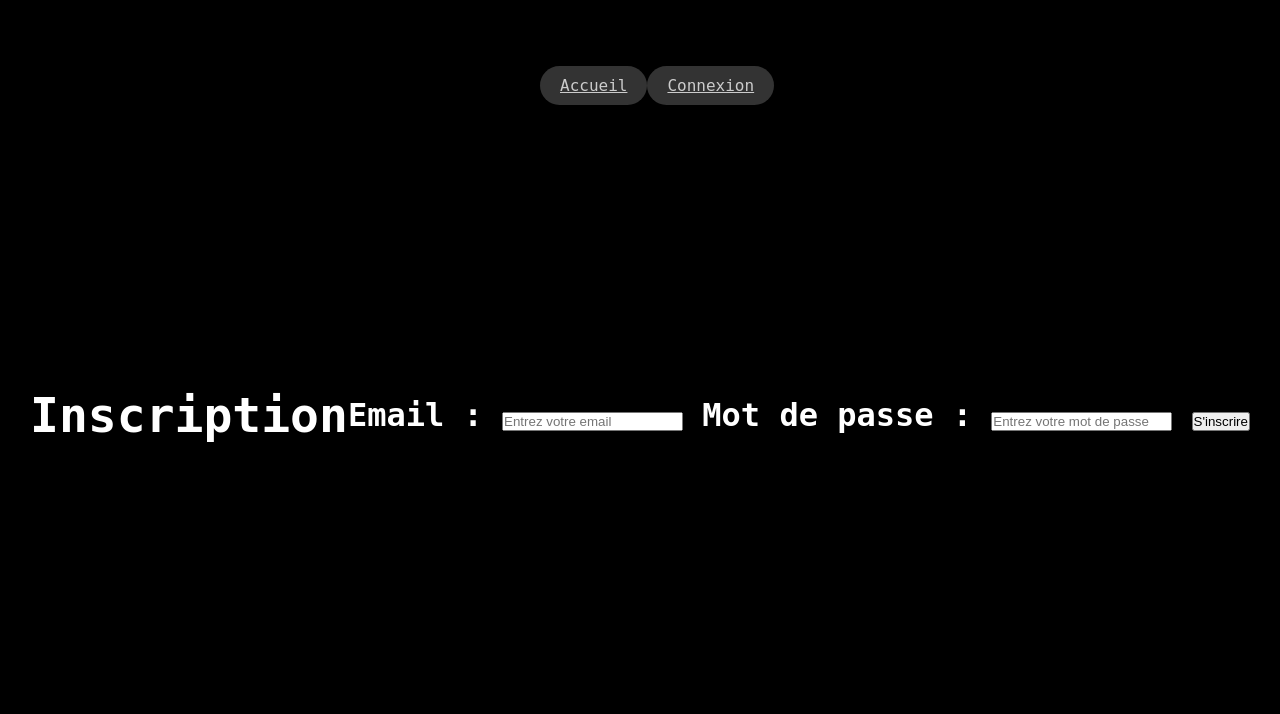
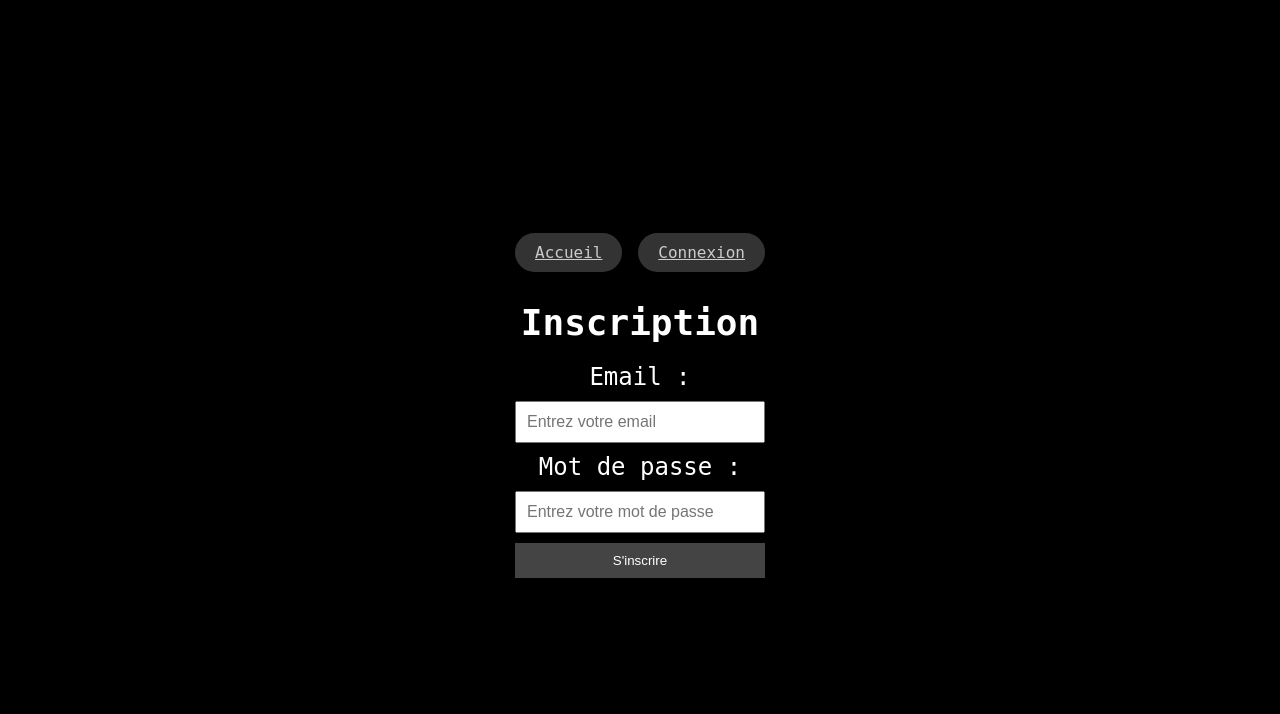
Before and after one commit to 9stown/9stown.github.io, a PHP site: page /register.html in a window 1280 px wide. Shown: the top 714 px of the page. Run offline with PHP 8.4, Linux system fonts and the light colour scheme; some libraries are stand-ins or nearby versions.

Commit message:
upd style.css

```diff
--- a/style.css
+++ b/style.css
@@ -11,7 +11,7 @@ body {
     display: flex;
     flex-direction: column;
     align-items: center;
-    justify-content: center; /* Center content vertically */
+    justify-content: center;
     height: 100vh;
     text-align: center;
 }
@@ -19,9 +19,9 @@ body {
 .nav {
     display: flex;
     justify-content: space-between;
-    width: 200px;
+    width: 250px;
     padding: 10px 0;
-    margin-top: -30px; /* Lift the navbar higher */
+    margin-bottom: 20px;
 }
 
 .nav-btn {
@@ -39,68 +39,35 @@ body {
 }
 
 .main-content {
-    font-size: 32px; /* Increase font size */
-    font-weight: 600;
+    font-size: 24px;
     display: flex;
+    flex-direction: column;
+    align-items: center;
     justify-content: center;
-    align-items: center;
-    height: calc(100vh - 200px); /* Adjust the height to accommodate the nav and footer */
 }
 
-.footer {
-    margin-bottom: 50px;
-    text-align: center;
+form {
+    display: flex;
+    flex-direction: column;
+    gap: 10px;
+    margin-top: 20px;
 }
 
-.footer p {
-    font-size: 24px; /* Increase font size for the footer */
-    margin-bottom: 5px;
+input[type="email"],
+input[type="password"] {
+    padding: 10px;
+    font-size: 16px;
+    width: 250px;
 }
 
-.footer a {
-    color: blue;
-    text-decoration: none;
-}
-
-.footer a:hover {
-    text-decoration: underline;
-}
-
-.login-container {
-    background-color: #222;
-    padding: 40px;
-    border-radius: 10px;
-    box-shadow: 0 4px 10px rgba(255, 255, 255, 0.2);
-    width: 300px;
-    text-align: left;
-}
-
-.login-container h2 {
-    margin-bottom: 20px;
-    font-size: 28px;
-}
-
-.login-container label {
-    font-size: 18px;
-    margin-bottom: 10px;
-    display: block;
-}
-
-.login-container input {
-    width: 100%;
+input[type="button"] {
     padding: 10px;
-    margin-bottom: 20px;
+    background-color: #444;
+    color: white;
     border: none;
-    border-radius: 5px;
-    font-size: 16px;
-}
-
-.login-container input[type="submit"] {
-    background-color: #333;
-    color: white;
     cursor: pointer;
 }
 
-.login-container input[type="submit"]:hover {
+input[type="button"]:hover {
     background-color: #555;
 }
```
